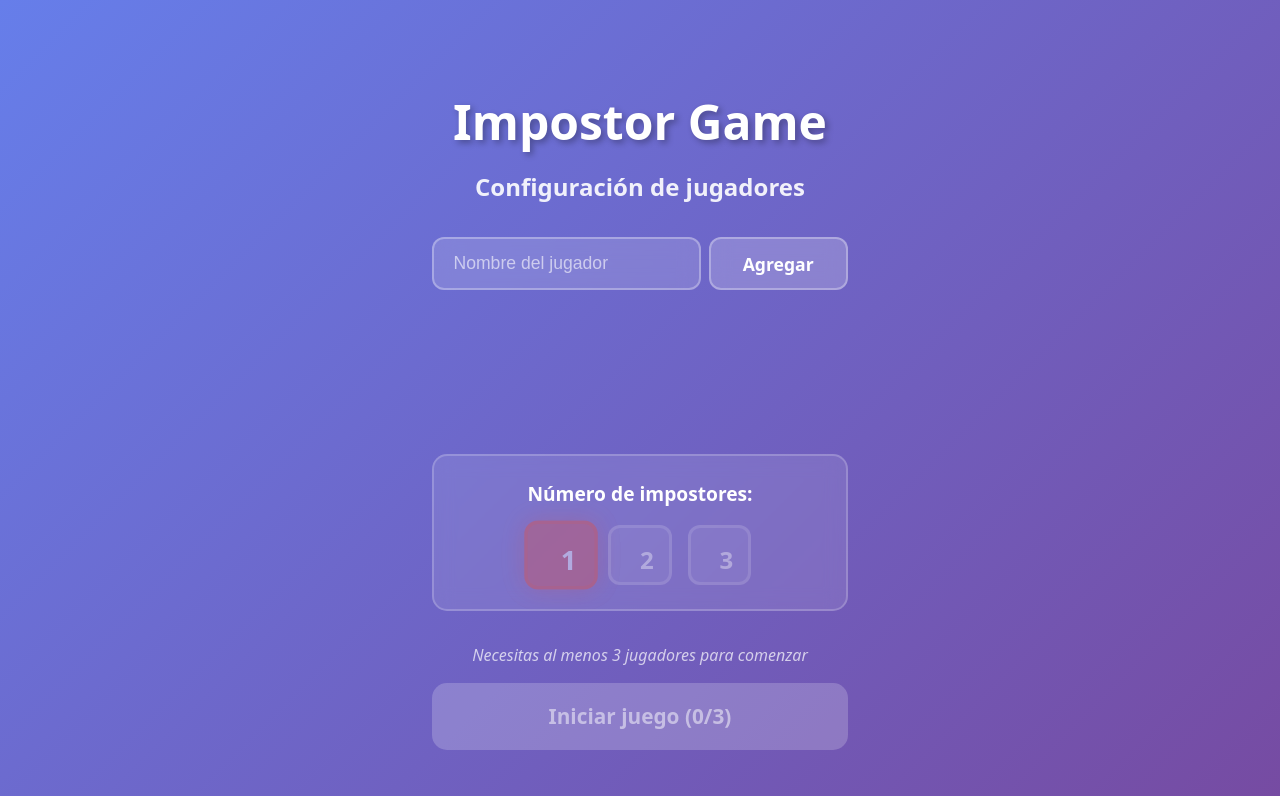
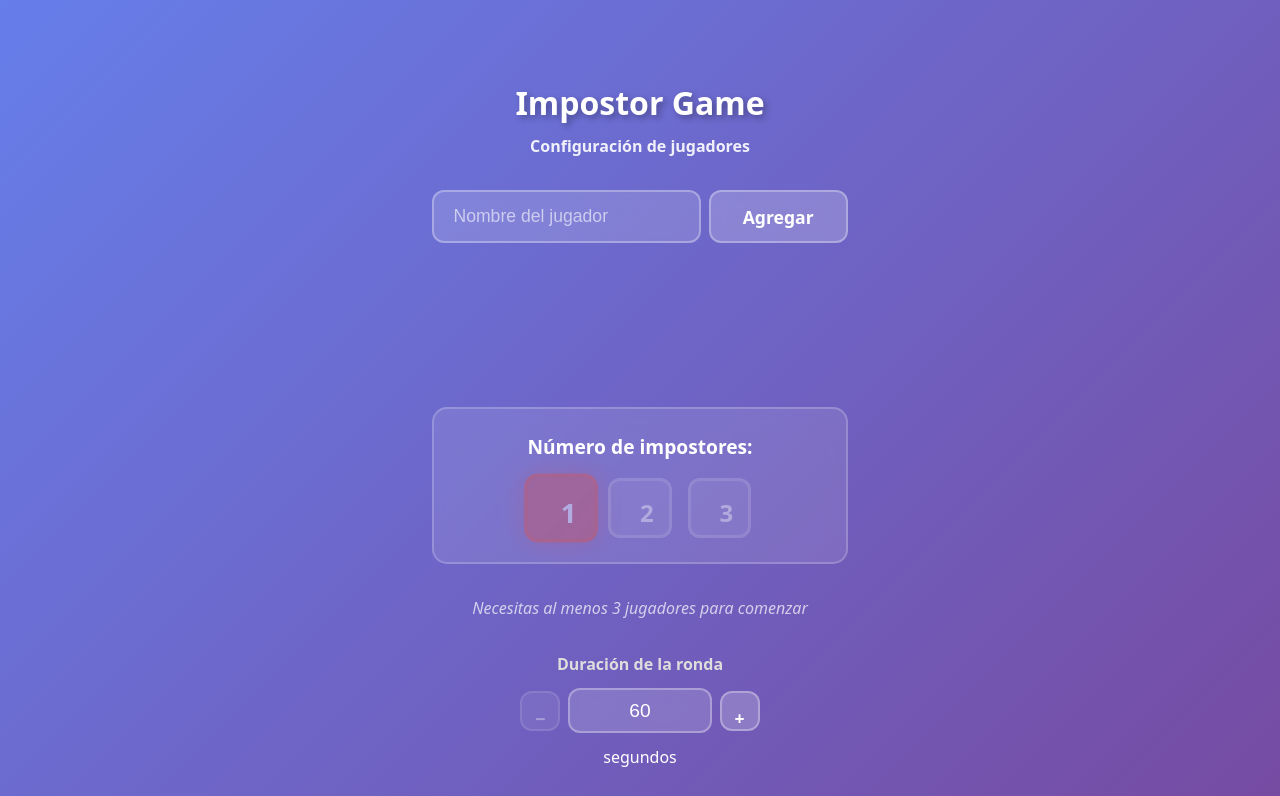
Before and after one commit to DiegoRicko/impostor-game, a Vue app: page / in a window 1280 px wide. Shown: the top 796 px of the page. Built offline with nearby package versions, Linux system fonts and the light colour scheme.

Commit message:
Botones de retorno, control timer

```diff
--- a/src/stores/gameStore.ts
+++ b/src/stores/gameStore.ts
@@ -36,6 +36,10 @@ export const useGameStore = defineStore('game', {
       }
       return null
     },
+
+    actualTimer(): number {
+      return this.roundDuration
+    },
   },
 
   actions: {
@@ -56,6 +60,37 @@ export const useGameStore = defineStore('game', {
       const maxImpostors = Math.max(1, this.players.length - 1)
       if (this.impostorCount >= maxImpostors) {
         this.impostorCount = Math.max(1, maxImpostors)
+      }
+    },
+
+    setTimer(time: number) {
+      const MIN = 60
+      const MAX = 300
+      this.roundDuration = Math.min(MAX, Math.max(MIN, time))
+    },
+
+    blockInvalidKeys(e: KeyboardEvent) {
+      const allowedKeys = [
+        'Backspace',
+        'Delete',
+        'ArrowLeft',
+        'ArrowRight',
+        'Tab',
+        'Enter'
+      ]
+
+      if (allowedKeys.includes(e.key)) return
+
+      // Solo números
+      if (!/^\d$/.test(e.key)) {
+        e.preventDefault()
+      }
+    },
+
+    blockInvalidPaste(e: ClipboardEvent) {
+      const pasted = e.clipboardData?.getData('text') ?? ''
+      if (!/^\d+$/.test(pasted)) {
+        e.preventDefault()
       }
     },
 
@@ -184,6 +219,38 @@ export const useGameStore = defineStore('game', {
         this.phase = 'CATEGORY_SELECT'
     },
 
+    mainMenu() {
+        this.votedPlayerId = null
+        this.startingPlayerId = null
+        this.currentPlayerIndex = 0
+        this.players.forEach(p => {
+          p.isImpostor = false
+          p.clue = undefined
+        })
+        this.selectedWord = ''
+        this.selectedClue = ''
+        this.selectedCategoryId = ''
+        this.phase = 'SETUP'
+    },
+
+    cancelRound() {
+        this.votedPlayerId = null
+        this.startingPlayerId = null
+        this.currentPlayerIndex = 0
+        this.players.forEach(p => {
+          p.isImpostor = false
+          p.clue = undefined
+        })
+        this.selectedWord = ''
+        this.selectedClue = ''
+        this.selectedCategoryId = ''
+        this.phase = 'CATEGORY_SELECT'
+        if (this.timerId) {
+            clearInterval(this.timerId)
+            this.timerId = null
+        }
+    },
+
     setImpostorCount(count: number) {
       if (count >= 1 && count <= 3) {
         this.impostorCount = count
--- a/src/views/CategorySelectView.vue
+++ b/src/views/CategorySelectView.vue
@@ -6,6 +6,10 @@ const store = useGameStore()
 </script>
 
 <template>
+  <button class="cancel-button" @click="store.mainMenu()">
+    ↩
+  </button>
+
   <div class="category-container">
     <h1 class="title">Selecciona una categoría</h1>
     <p class="subtitle">Elige el tema para esta ronda</p>
@@ -28,6 +32,33 @@ const store = useGameStore()
 </template>
 
 <style scoped>
+.cancel-button {
+  width: 56px;
+  height: 56px;
+  padding: 1rem;
+  font-size: 1.4rem;
+  background: linear-gradient(135deg, #f39c12 0%, #e74c3c 100%);;
+  color: white;
+  border: none;
+  border-radius: 15px;
+  cursor: pointer;
+  transition: all 0.3s ease;
+  font-weight: 700;
+  box-shadow: 0 6px 20px rgba(52, 152, 219, 0.3);
+  display: block;
+  margin-right: auto;
+}
+
+.cancel-button:hover {
+  background: rgba(52, 152, 219, 1);
+  transform: translateY(-2px);
+  box-shadow: 0 8px 25px rgba(52, 152, 219, 0.4);
+}
+
+.cancel-button:active {
+  transform: translateY(0);
+}
+
 .category-container {
   max-width: 800px;
   margin: 0 auto;
@@ -115,6 +146,13 @@ const store = useGameStore()
 
 /* Responsive para móvil */
 @media (max-width: 768px) {
+  .cancel-button {
+    width: 48px;
+    height: 48px;
+    font-size: 1rem;
+    padding: 0.5rem;
+  }
+
   .category-container {
     padding: 1.5rem 1rem;
   }
--- a/src/views/PlayingView.vue
+++ b/src/views/PlayingView.vue
@@ -10,6 +10,10 @@ const startingPlayer = computed(() => {
 </script>
 
 <template>
+  <button class="cancel-button" @click="store.cancelRound()">
+    ↩
+  </button>
+
   <div class="playing-container">
     <h2 class="subtitle">Ronda en curso</h2>
 
@@ -120,6 +124,33 @@ const startingPlayer = computed(() => {
   font-style: italic;
 }
 
+.cancel-button {
+  width: 56px;
+  height: 56px;
+  padding: 1rem;
+  font-size: 1.4rem;
+  background: linear-gradient(135deg, #f39c12 0%, #e74c3c 100%);;
+  color: white;
+  border: none;
+  border-radius: 15px;
+  cursor: pointer;
+  transition: all 0.3s ease;
+  font-weight: 700;
+  box-shadow: 0 6px 20px rgba(52, 152, 219, 0.3);
+  display: block;
+  margin-right: auto;
+}
+
+.cancel-button:hover {
+  background: rgba(52, 152, 219, 1);
+  transform: translateY(-2px);
+  box-shadow: 0 8px 25px rgba(52, 152, 219, 0.4);
+}
+
+.cancel-button:active {
+  transform: translateY(0);
+}
+
 /* Responsive para móvil */
 @media (max-width: 768px) {
   .playing-container {
@@ -156,6 +187,13 @@ const startingPlayer = computed(() => {
   .hint {
     font-size: 1rem;
   }
+
+  .cancel-button {
+    width: 48px;
+    height: 48px;
+    font-size: 1rem;
+    padding: 0.5rem;
+  }
 }
 
 @media (max-width: 480px) {
@@ -176,5 +214,9 @@ const startingPlayer = computed(() => {
     font-size: 1.1rem;
     padding: 0.5rem 1rem;
   }
+
+  .cancel-button {
+    font-size: 0.9rem;
+  }
 }
 </style>
--- a/src/views/RoleRevealView.vue
+++ b/src/views/RoleRevealView.vue
@@ -110,6 +110,10 @@ const handleNextPlayer = () => {
 </script>
 
 <template>
+  <button class="cancel-button" @click="store.resetForNextRound()">
+    ↩
+  </button>
+
   <div v-if="player" class="reveal-container">
     <!-- Contenido del rol (siempre visible debajo de la cortina) -->
     <div class="role-content">
@@ -121,7 +125,6 @@ const handleNextPlayer = () => {
       <div v-else class="role-info player">
         <h3>No eres el impostor</h3>
         <p class="word">Palabra secreta: <strong>{{ store.selectedWord }}</strong></p>
-        <p class="clue">Pista: {{ player.clue }}</p>
       </div>
     </div>
 
@@ -158,6 +161,35 @@ const handleNextPlayer = () => {
 </template>
 
 <style scoped>
+.cancel-button {
+  position: absolute;
+  top: 2rem;
+  left: 2rem;
+  width: 56px;
+  height: 56px;
+  padding: 1rem;
+  font-size: 1.4rem;
+  background: linear-gradient(135deg, #f39c12 0%, #e74c3c 100%);;
+  color: white;
+  border: none;
+  border-radius: 15px;
+  cursor: pointer;
+  transition: all 0.3s ease;
+  font-weight: 700;
+  box-shadow: 0 6px 20px rgba(52, 152, 219, 0.3);
+  z-index: 100;
+}
+
+.cancel-button:hover {
+  background: rgba(52, 152, 219, 1);
+  transform: translateY(-2px);
+  box-shadow: 0 8px 25px rgba(52, 152, 219, 0.4);
+}
+
+.cancel-button:active {
+  transform: translateY(0);
+}
+
 .reveal-container {
   position: fixed;
   top: 0;
@@ -358,6 +390,13 @@ const handleNextPlayer = () => {
 
 /* Estilos responsive para móvil */
 @media (max-width: 768px) {
+  .cancel-button {
+    width: 48px;
+    height: 48px;
+    font-size: 1rem;
+    padding: 0.5rem;
+  }
+
   .category-label {
     font-size: 1rem;
     letter-spacing: 1.5px;
--- a/src/views/SetupView.vue
+++ b/src/views/SetupView.vue
@@ -71,9 +71,36 @@ const playerName = ref('')
       Necesitas al menos 3 jugadores para comenzar
     </p>
 
+    <div class="timer-config">
+      <label class="timer-label">Duración de la ronda</label>
+
+      <div class="timer-input-wrapper">
+
+        <button class="arrow-btn" @click="store.roundDuration -= 10" :disabled="store.roundDuration <= 60">−</button>
+
+        <input class="timer-input"
+          inputmode="numeric"
+          pattern="[0-9]*"
+          v-model.number= "store.roundDuration"
+          @blur="(isNaN(store.roundDuration) || !store.roundDuration) ? store.roundDuration = 60 : store.roundDuration"
+          @keydown="store.blockInvalidKeys"
+          @paste="store.blockInvalidPaste"
+        />
+
+        <button class="arrow-btn" @click="store.roundDuration += 10" :disabled="store.roundDuration >= 300">+</button>
+      </div>
+      <span class="timer-unit">segundos</span>
+      <p v-if="isNaN(store.roundDuration) || store.roundDuration < 60 || store.roundDuration > 300" class="error-message">
+        ⚠️ Segundos no validos
+      </p>
+      <p class="timer-hint">
+        Entre {{ 60 }} y {{ 300 }} segundos
+      </p>
+    </div>
+
     <button
       class="start-button"
-      :disabled="store.players.length < 3 || !!store.impostorError"
+      :disabled="store.players.length < 3 || !!store.impostorError || isNaN(store.roundDuration) || !store.roundDuration"
       @click="store.startGame()"
     >
       Iniciar juego ({{ store.players.length }}/3)
@@ -89,7 +116,7 @@ const playerName = ref('')
 }
 
 .title {
-  font-size: 3rem;
+  font-size: 2rem;
   margin-bottom: 0.5rem;
   color: white;
   text-shadow: 3px 3px 6px rgba(0, 0, 0, 0.3);
@@ -97,7 +124,7 @@ const playerName = ref('')
 }
 
 .subtitle {
-  font-size: 1.5rem;
+  font-size: 1rem;
   margin-bottom: 2rem;
   color: rgba(255, 255, 255, 0.9);
   text-align: center;
@@ -331,6 +358,92 @@ const playerName = ref('')
   box-shadow: none;
 }
 
+.timer-config {
+  margin-top: 2rem;
+  display: flex;
+  flex-direction: column;
+  align-items: center;
+  gap: 0.75rem;
+}
+
+.timer-label {
+  font-weight: 600;
+  color: #ddd;
+  font-size: 1rem;
+}
+
+.timer-input-wrapper {
+  display: flex;
+  align-items: center;
+  gap: 0.5rem;
+}
+
+.timer-input {
+  width: 120px;
+  padding: 0.6rem;
+  font-size: 1.2rem;
+  text-align: center;
+  border-radius: 10px;
+  border: 2px solid rgba(255, 255, 255, 0.3);
+  border-radius: 12px;
+  background: rgba(255, 255, 255, 0.15);
+  color: white;
+  backdrop-filter: blur(10px);
+  transition: all 0.3s ease;
+}
+
+.timer-input::placeholder {
+  color: rgba(255, 255, 255, 0.6);
+}
+
+.timer-input:focus {
+  outline: none;
+  border-color: rgba(255, 255, 255, 0.6);
+  background: rgba(255, 255, 255, 0.2);
+  box-shadow: 0 0 15px rgba(255, 255, 255, 0.2);
+}
+
+.timer-unit {
+  font-size: 1rem;
+  color: #ffffff;
+}
+
+.timer-hint {
+  font-size: 0.8rem;
+  color: #ffffff;
+}
+
+.arrow-btn {
+  width: 40px;
+  height: 40px;
+  padding: 0.8rem;
+  align-content: center;
+  font-size: 1.1rem;
+  background: rgba(255, 255, 255, 0.2);
+  color: white;
+  border: 2px solid rgba(255, 255, 255, 0.3);
+  border-radius: 12px;
+  cursor: pointer;
+  backdrop-filter: blur(10px);
+  transition: all 0.3s ease;
+  font-weight: 600;
+}
+
+.arrow-btn:hover {
+  background: rgba(255, 255, 255, 0.3);
+  border-color: rgba(255, 255, 255, 0.5);
+  transform: scale(1.05);
+}
+
+.arrow-btn:active {
+  transform: scale(0.95);
+}
+
+.arrow-btn:disabled {
+  opacity: 0.4;
+  cursor: not-allowed;
+}
+
 /* Responsive para móvil */
 @media (max-width: 768px) {
   .setup-container {
@@ -375,6 +488,18 @@ const playerName = ref('')
   .start-button {
     font-size: 1.2rem;
   }
+
+  .timer-input {
+    font-size: 1rem;
+  }
+
+  .timer-unit {
+    font-size: 0.8rem;
+  }
+
+  .timer-hint {
+    font-size: 0.7rem;
+  }
 }
 
 @media (max-width: 480px) {
```
